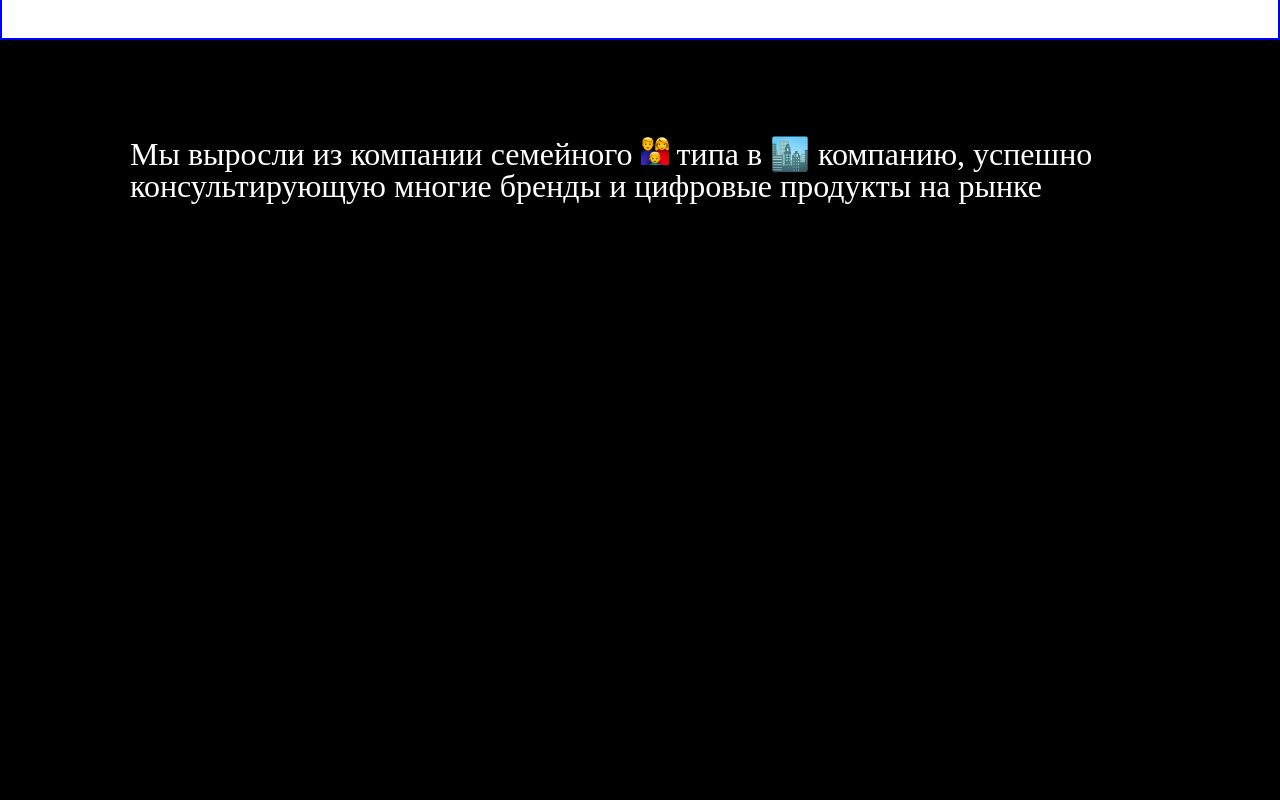
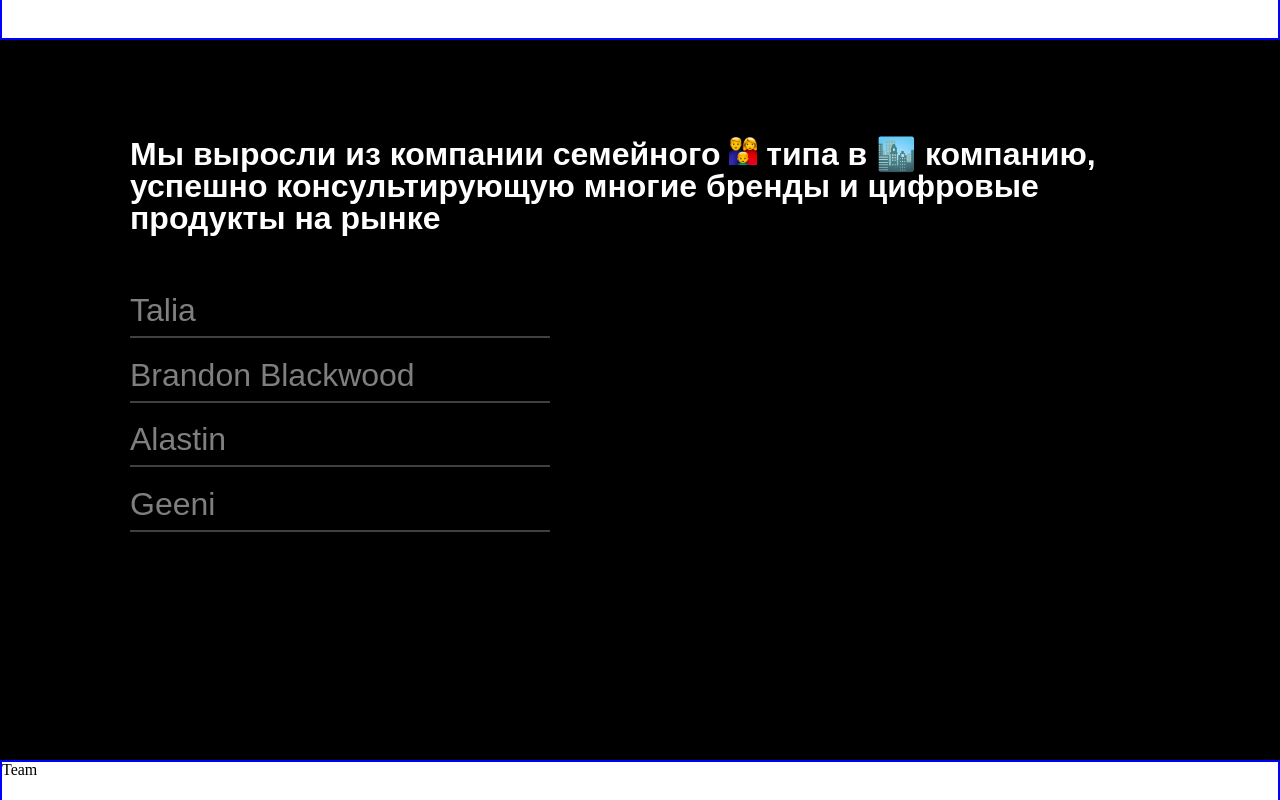
Before and after one commit to bilolxon-2009/binary_client, a React (Create React App) app: page / in a window 1280 px wide. Shown: the part 1620-2420 px from the top of the page. Built offline with nearby package versions, Linux system fonts and the light colour scheme.

Commit message:
added section case

```diff
--- a/package.json
+++ b/package.json
@@ -14,6 +14,7 @@
     "react-router-dom": "^6.10.0",
     "react-scripts": "5.0.1",
     "sass": "^1.62.1",
+    "swiper": "^9.2.4",
     "web-vitals": "^2.1.0"
   },
   "scripts": {
--- a/src/components/case/Case.js
+++ b/src/components/case/Case.js
@@ -1,10 +1,37 @@
 import React from 'react'
 import style from "./Case.module.scss"
 import family from '../../essets/family.svg'
+import { Swiper, SwiperSlide } from "swiper/react";
+import "swiper/css/free-mode";
+import { Mousewheel } from "swiper";
+import "swiper/css";
+import "./styles.scss";
+
 function Case() {
     return (
         <div className={style.case}>
             <h2 className={style.title}>Мы выросли из компании семейного <img src={family} alt="family" /> типа в 🏙️ компанию, успешно консультирующую многие бренды и цифровые продукты на рынке</h2>
+            <div className='swiper__wrapper'>
+                <Swiper
+                    slidesPerView={4}
+                    spaceBetween={8}
+                    mousewheel={true}
+                    direction={"vertical"}
+                    loop={true}
+                    modules={[Mousewheel]}
+                    className="mySwiper"
+                >
+                    <SwiperSlide>Talia <div className='line'></div></SwiperSlide>
+                    <SwiperSlide>Brandon Blackwood <div className='line'></div></SwiperSlide>
+                    <SwiperSlide>Alastin <div className='line'></div></SwiperSlide>
+                    <SwiperSlide>Geeni <div className='line'></div></SwiperSlide>
+                    <SwiperSlide>Beautyrest <div className='line'></div></SwiperSlide>
+                    <SwiperSlide>EuroTruckServise <div className='line'></div></SwiperSlide>
+                    <SwiperSlide>Mold <div className='line'></div></SwiperSlide>
+                    <SwiperSlide>Slide 8 <div className='line'></div></SwiperSlide>
+                    <SwiperSlide>Slide 9 <div className='line'></div></SwiperSlide>
+                </Swiper>
+            </div>
         </div>
     )
 }
--- a/src/components/case/Case.module.scss
+++ b/src/components/case/Case.module.scss
@@ -1,7 +1,8 @@
 @import "../../variables";
 .case {
+    font-family: $font-family;
     width: 100%;
-    height: 100vh;
+    height: 720px;
     background-color: $main-theme-dark;
     box-sizing: border-box;
     color: $main-text-color;
@@ -9,6 +10,8 @@
 }
 .title{
     font-size: 32px;
+    font-weight: 600;
+    line-height: 32px;
     img{
         width: 28px;
     }
--- /dev/null
+++ b/src/components/case/styles.scss
@@ -0,0 +1,29 @@
+@import "../../variables";
+
+.swiper {
+    width: 420px;
+    height: 250px;
+    position: absolute;
+    margin-top: 60px;
+    cursor: pointer;
+  }
+
+.swiper-slide {
+    text-align: center;
+    font-size: 18px;
+    text-align: start;
+    font-size: 32px;
+    opacity: 0.5;
+    font-weight: 500px;
+}
+.swiper-slide:hover{
+    opacity: 1;
+}
+.swiper__wrapper{
+    position: relative;
+}
+.line{
+    margin-top: 10px;
+    width: 100%;
+    border: 1px solid #ffffff80;
+}
```
Also changed, not shown: 1 other file (tests, documents, lock files or other folders).
